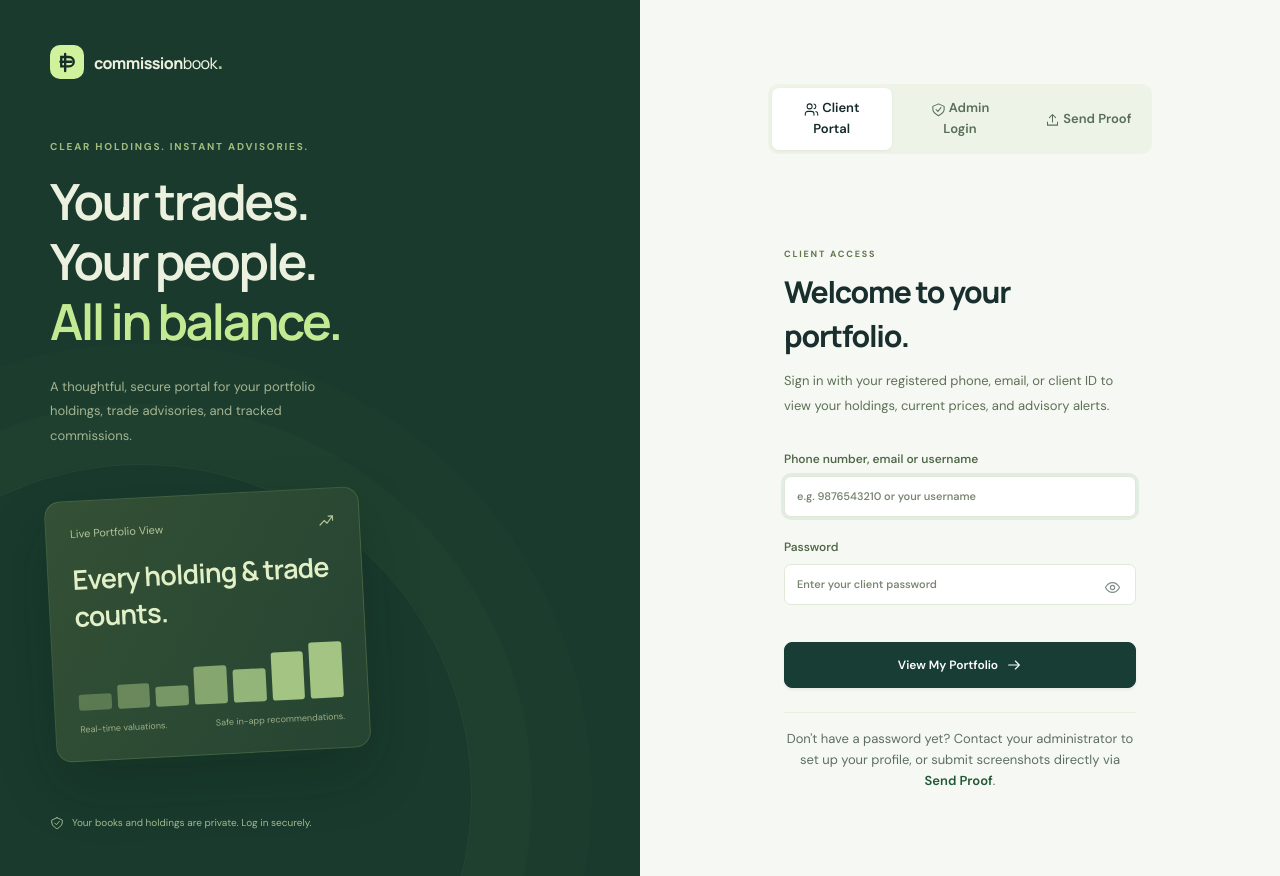
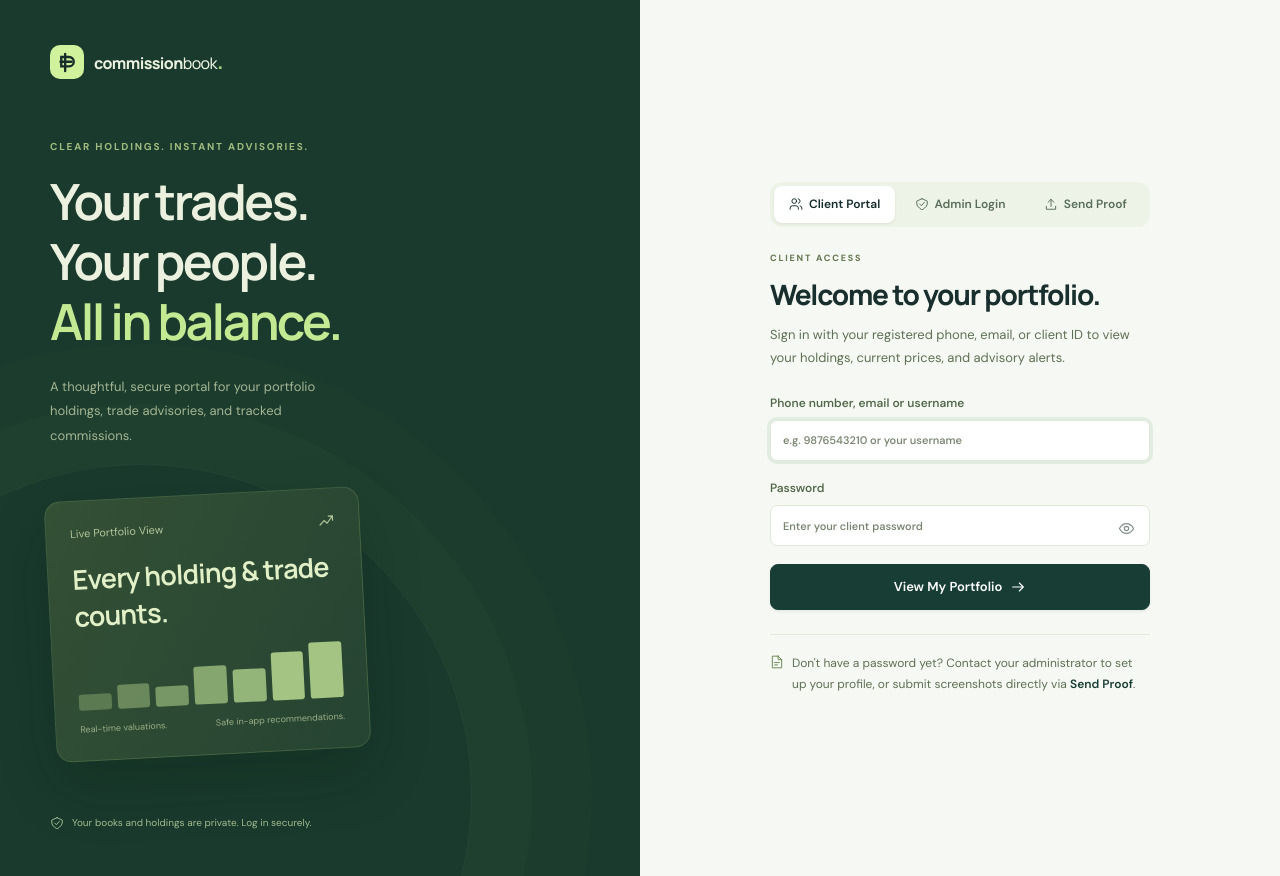
Before and after one commit to bucc-sanyam/commissionbook, a Flask app: page /login?next=/holdings in a window 1280 px wide. Run offline with Flask 3, Linux system fonts and the light colour scheme; data comes from the database, SQL or seed files in the repository; data that the repository does not hold is empty; some libraries are stand-ins or nearby versions.

Commit message:
Fix layout spacing, alignments, holdings KPI grid, search bar, and number formatting

```diff
--- a/static/style.css
+++ b/static/style.css
@@ -371,19 +371,26 @@ pre.ocr-text { white-space: pre-wrap; overflow-wrap: anywhere; word-break: break
 .auth-art-line span:nth-child(7) { height: 100%; }
 .auth-art-caption { color: #9caf87; font-size: 9px; margin-top: 12px; display: flex; justify-content: space-between; }
 .auth-story-footer { color: #80966b; font-size: 10px; display: flex; align-items: center; gap: 8px; position: relative; }
-.auth-form-panel { display: grid; place-items: center; padding: 50px; }
-.auth-form { width: 100%; max-width: 352px; }
+.auth-form-panel { display: flex; align-items: center; justify-content: center; padding: 40px 30px; min-height: 100vh; }
+.auth-card { width: 100%; max-width: 380px; display: flex; flex-direction: column; }
+.auth-tabs { display: flex; gap: 4px; background: #eef3e8; padding: 4px; border-radius: 12px; margin-bottom: 24px; width: 100%; box-sizing: border-box; }
+.auth-tab-btn { flex: 1; display: inline-flex; align-items: center; justify-content: center; gap: 6px; padding: 9px 10px; font-size: 12px; font-weight: 600; border: none; border-radius: 8px; cursor: pointer; background: transparent; color: #586e58; transition: all 0.18s ease; text-decoration: none; user-select: none; }
+.auth-tab-btn:hover { color: #142a2a; }
+.auth-tab-btn.active { background: #fff; color: #142a2a; box-shadow: 0 1px 3px rgba(0, 0, 0, 0.08); }
+.auth-form { width: 100%; }
 .auth-form .eyebrow { color: #9aa789; font-size: 9px; }
-.auth-form h2 { font-size: 30px; letter-spacing: -1.2px; }
-.auth-form > p { font-size: 12px; color: #96a185; line-height: 1.9; margin-top: 12px; margin-bottom: 31px; }
-.auth-form .field { margin-bottom: 21px; }
+.auth-form h2 { font-size: 28px; letter-spacing: -1.2px; margin: 4px 0 0; }
+.auth-form > p { font-size: 12px; color: #96a185; line-height: 1.8; margin-top: 8px; margin-bottom: 24px; }
+.auth-form .field { margin-bottom: 18px; }
 .auth-form input { background: #fff; min-height: 46px; }
 .password-wrap { position: relative; }
 .password-wrap input { padding-right: 43px; }
 .password-wrap .icon-btn { position: absolute; right: 8px; top: 8px; }
-.auth-form .btn-primary { min-height: 46px; font-size: 12px; }
-.auth-form-footnote { margin-top: 23px; padding-top: 21px; border-top: 1px solid #e1e8d6; color: #a0ac90; font-size: 11px; display: flex; align-items: flex-start; gap: 8px; line-height: 1.9; }
-.auth-form-footnote .icon { margin-top: 3px; color: #97ac7c; }
+.auth-form .btn-primary { min-height: 46px; font-size: 13px; }
+.auth-form-footnote { margin-top: 24px; padding-top: 18px; border-top: 1px solid #e1e8d6; color: #8e9e7e; font-size: 11px; display: flex; align-items: flex-start; gap: 8px; line-height: 1.7; }
+.auth-form-footnote .icon { margin-top: 2px; color: #6b8852; flex-shrink: 0; }
+.auth-form-footnote a { color: var(--green-dark); font-weight: 600; text-decoration: none; }
+.auth-form-footnote a:hover { text-decoration: underline; }
 .portal-header { max-width: 1110px; margin: 0 auto; display: flex; align-items: center; justify-content: space-between; gap: 20px; padding: 26px 26px; }
 .portal-header .brand-mark { background: var(--green-dark); color: var(--lime); }
 .portal-header-label { display: inline-flex; align-items: center; gap: 6px; padding: 5px 10px; border: 1px solid #dee7d3; border-radius: 20px; font-size: 10px; color: #8ba06f; }
--- a/templates/client_detail.html
+++ b/templates/client_detail.html
@@ -49,7 +49,7 @@
     {% for sh in shares %}
       <tr>
         <td><strong>{{ sh.stock }}</strong></td>
-        <td class="r tabular">{{ sh.quantity or '—' }}</td>
+        <td class="r tabular"><strong>{{ sh.quantity|num if sh.quantity else '—' }}</strong></td>
         <td class="r tabular">{{ sh.buy_price|money if sh.buy_price else '—' }}</td>
         <td class="r tabular">{{ sh.cmp|money if sh.cmp else '—' }}</td>
         <td class="r tabular"><strong>{{ sh.current_value|money }}</strong></td>
--- a/templates/login.html
+++ b/templates/login.html
@@ -21,18 +21,19 @@
   </section>
 
   <section class="auth-form-panel">
+    <div class="auth-card">
       <!-- View Selector Tabs -->
-    <div class="auth-tabs" role="tablist" aria-label="Sign-in options" style="display: flex; gap: 8px; margin-bottom: 1.5rem; background: #eef3e8; padding: 4px; border-radius: 10px;">
-      <button type="button" class="auth-tab-btn active" id="tab-client-btn" onclick="showView('client')" style="flex: 1; padding: 10px 14px; font-weight: 600; font-size: 13px; border: none; border-radius: 7px; cursor: pointer; transition: all 0.2s; background: #fff; color: #142a2a; box-shadow: 0 1px 3px rgba(0,0,0,0.06);">
-        {{ icon('users', 15) }} Client Portal
+      <nav class="auth-tabs" role="tablist" aria-label="Sign-in options">
+        <button type="button" class="auth-tab-btn active" id="tab-client-btn" onclick="showView('client')">
+          {{ icon('users', 14) }}<span>Client Portal</span>
         </button>
-      <button type="button" class="auth-tab-btn" id="tab-admin-btn" onclick="showView('admin')" style="flex: 1; padding: 10px 14px; font-weight: 600; font-size: 13px; border: none; border-radius: 7px; cursor: pointer; transition: all 0.2s; background: transparent; color: #586e58;">
-        {{ icon('shield', 15) }} Admin Login
+        <button type="button" class="auth-tab-btn" id="tab-admin-btn" onclick="showView('admin')">
+          {{ icon('shield', 14) }}<span>Admin Login</span>
         </button>
-      <button type="button" class="auth-tab-btn" id="tab-proof-btn" onclick="showView('proof')" style="flex: 1; padding: 10px 14px; font-weight: 600; font-size: 13px; border: none; border-radius: 7px; cursor: pointer; transition: all 0.2s; background: transparent; color: #586e58;">
-        {{ icon('upload', 15) }} Send Proof
+        <button type="button" class="auth-tab-btn" id="tab-proof-btn" onclick="showView('proof')">
+          {{ icon('upload', 14) }}<span>Send Proof</span>
         </button>
-    </div>
+      </nav>
 
       <!-- CLIENT LOGIN VIEW -->
       <div class="auth-form" id="client-view">
@@ -58,13 +59,16 @@
             </div>
           </label>
 
-        <button class="btn btn-primary btn-wide" type="submit" style="margin-top: 1rem;">
+          <button class="btn btn-primary btn-wide" type="submit">
             View My Portfolio {{ icon('arrow-right', 16) }}
           </button>
         </form>
 
-      <div style="margin-top: 1.5rem; text-align: center; border-top: 1px solid #e9efdf; padding-top: 1rem;">
-        <p class="muted" style="font-size: 13px;">Don't have a password yet? Contact your administrator to set up your profile, or submit screenshots directly via <a href="javascript:void(0)" onclick="showView('proof')" style="color: #215935; font-weight: 600;">Send Proof</a>.</p>
+        <div class="auth-form-footnote">
+          {{ icon('info', 14) }}
+          <div>
+            Don't have a password yet? Contact your administrator to set up your profile, or submit screenshots directly via <a href="javascript:void(0)" onclick="showView('proof')">Send Proof</a>.
+          </div>
         </div>
       </div>
 
@@ -91,7 +95,7 @@
               <input type="password" name="confirm" autocomplete="new-password" minlength="10" required placeholder="One more time, just to be sure">
             </label>
           {% endif %}
-        <button class="btn btn-primary btn-wide" type="submit" style="margin-top: 1rem;">
+          <button class="btn btn-primary btn-wide" type="submit">
             {{ 'Create my workspace' if first_run else 'Open Admin Workspace' }} {{ icon('arrow-right', 16) }}
           </button>
         </form>
@@ -107,10 +111,11 @@
             Your registered phone number
             <input id="quick-phone" name="phone" type="tel" required placeholder="Enter mobile number" autocomplete="tel">
           </label>
-        <button type="submit" class="btn btn-primary btn-wide" style="margin-top: 1rem;">
+          <button type="submit" class="btn btn-primary btn-wide">
             Proceed to Upload Proof {{ icon('arrow-right', 16) }}
           </button>
         </form>
+      </div>
     </div>
 
     <script>
@@ -120,14 +125,15 @@
           const btn = document.getElementById('tab-' + v + '-btn');
           if (el) el.style.display = (v === view) ? 'block' : 'none';
           if (btn) {
-            btn.style.background = (v === view) ? '#fff' : 'transparent';
-            btn.style.color = (v === view) ? '#142a2a' : '#586e58';
-            btn.style.boxShadow = (v === view) ? '0 1px 3px rgba(0,0,0,0.06)' : 'none';
+            if (v === view) {
+              btn.classList.add('active');
+            } else {
+              btn.classList.remove('active');
+            }
           }
         });
       }
 
-      // Check initial tab from server or hash
       (function() {
         const active = "{{ active_tab | default('client') }}";
         if (active === 'admin' || window.location.hash === '#admin') {
--- a/templates/portal.html
+++ b/templates/portal.html
@@ -121,7 +121,7 @@
                   {% endif %}
                 </div>
               </td>
-              <td class="r tabular"><strong>{{ h.quantity or '—' }}</strong></td>
+              <td class="r tabular"><strong>{{ h.quantity|num if h.quantity else '—' }}</strong></td>
               <td class="r tabular">{{ h.buy_price|money if h.buy_price else '—' }}</td>
               <td class="r tabular">
                 {% if h.cmp %}
```
Also changed, not shown: templates/holdings.html (+57 -31 lines). Lines whose indentation alone changed are shown as unchanged.
